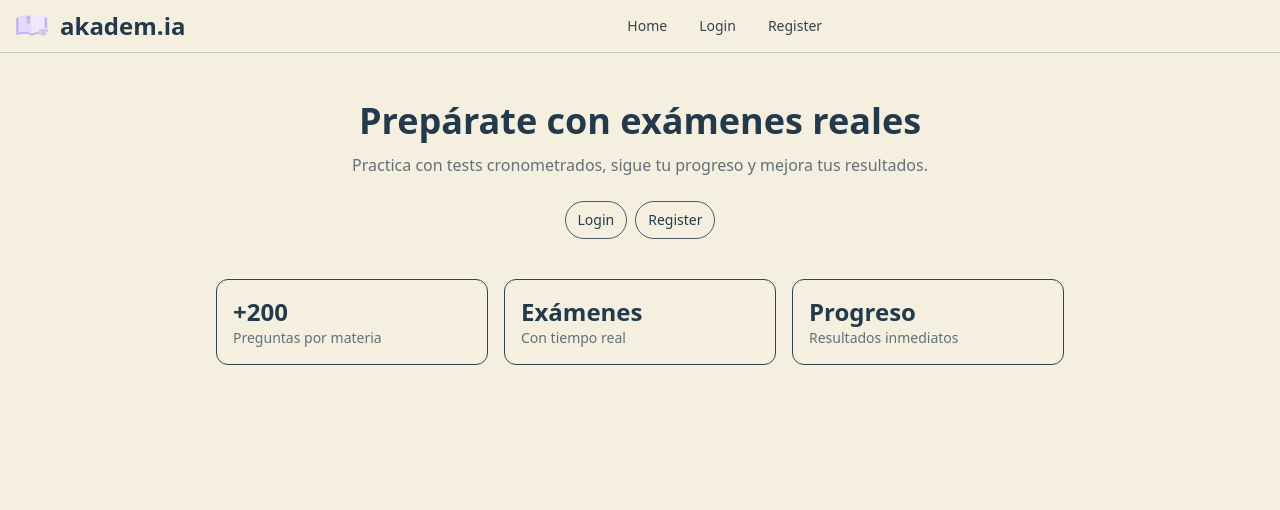
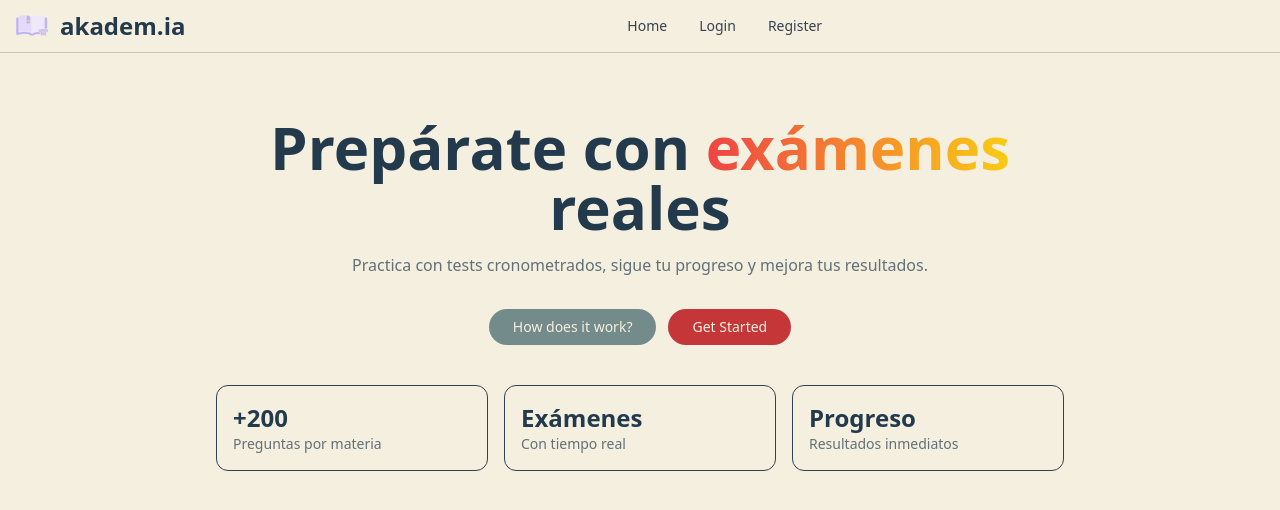
Before and after one commit to guilu/akadem.ia, a React (Vite) app in the folder frontend/: page / in a window 1280 px wide. Shown: the top 510 px of the page. Built offline with nearby package versions, Linux system fonts and the light colour scheme; no server answers.

Commit message:
💄 style (frontend) : home hero

```diff
--- a/frontend/src/pages/HomePage.tsx
+++ b/frontend/src/pages/HomePage.tsx
@@ -2,30 +2,32 @@ import { Link } from 'react-router-dom';
 
 export default function HomePage({ isAuthed, activeAttemptId }: { isAuthed: boolean; activeAttemptId?: string }) {
   return (
-    <section className="mt-6">
-      <div className="text-center">
-        <h1 className="text-4xl font-bold mb-3">Prepárate con exámenes reales</h1>
-        <p className="text-text/70 max-w-2xl mx-auto">
+    <section className="mt-10">
+      <div className="text-center max-w-3xl mx-auto">
+        <h1 className="text-5xl sm:text-6xl font-extrabold leading-tight">
+          Prepárate con <span className="bg-gradient-to-r from-red-500 to-yellow-400 bg-clip-text text-transparent">exámenes</span> reales
+        </h1>
+        <p className="text-text/70 mt-4">
           Practica con tests cronometrados, sigue tu progreso y mejora tus resultados.
         </p>
-        <div className="mt-6 flex flex-col sm:flex-row gap-3 justify-center">
+        <div className="mt-8 flex flex-col sm:flex-row gap-3 justify-center">
           {isAuthed && (
             <>
-              <Link className="btn btn-primary" to="/subjects">
+              <Link className="btn btn-primary rounded-full px-6" to="/subjects">
                 Crear examen
               </Link>
               {activeAttemptId && (
-                <Link className="btn btn-secondary" to={`/exams/attempts/${activeAttemptId}`}>
+                <Link className="btn btn-secondary rounded-full px-6" to={`/exams/attempts/${activeAttemptId}`}>
                   Reanudar examen
                 </Link>
               )}
             </>
           )}
           {!isAuthed && (
-            <div className="flex gap-2 justify-center">
-              <Link className="px-3 py-2 rounded-full border border-slate-600 text-sm" to="/login">Login</Link>
-              <Link className="px-3 py-2 rounded-full border border-slate-600 text-sm" to="/register">Register</Link>
-            </div>
+            <>
+              <Link className="btn btn-secondary rounded-full px-6" to="/register">How does it work?</Link>
+              <Link className="btn btn-primary rounded-full px-6" to="/login">Get Started</Link>
+            </>
           )}
         </div>
       </div>
```
